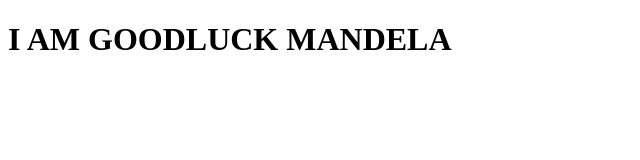
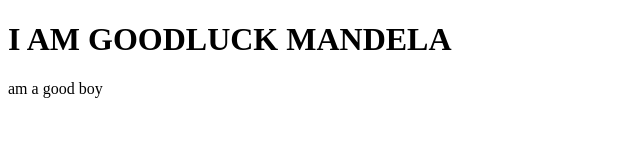
Before and after one commit to goodynetwork/goody, a plain HTML site: page index.html in a window 1280 px wide. Shown: the whole page, without its empty margins (0-640 px from the left). Drawn offline with Linux system fonts and the light colour scheme.

Commit message:
second commit

```diff
--- a/index.html
+++ b/index.html
@@ -8,6 +8,7 @@
 </head>
 <body>
     <h1>I AM GOODLUCK MANDELA</h1>
+    <p>am a good boy</p>
 
 </body>
 </html>
```
